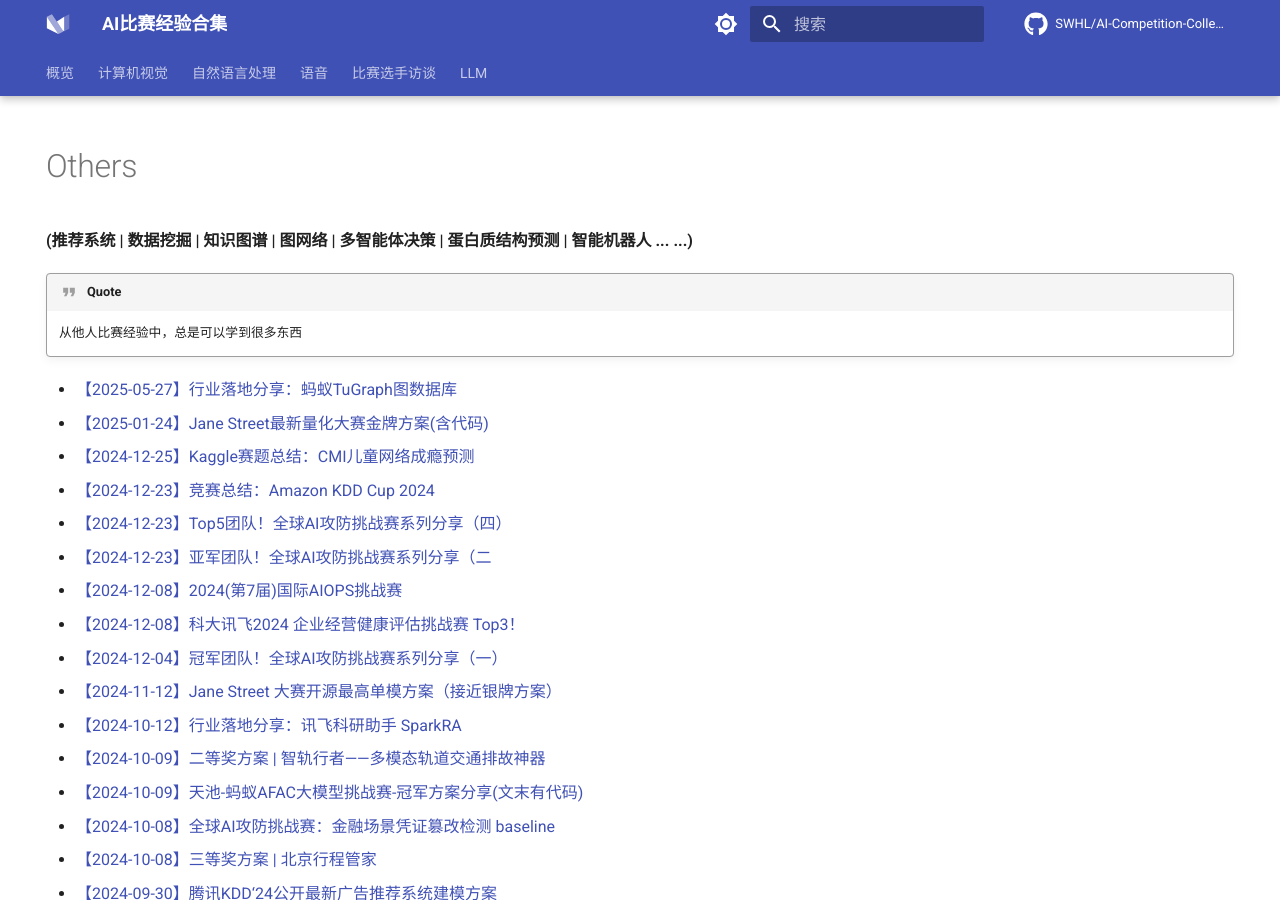
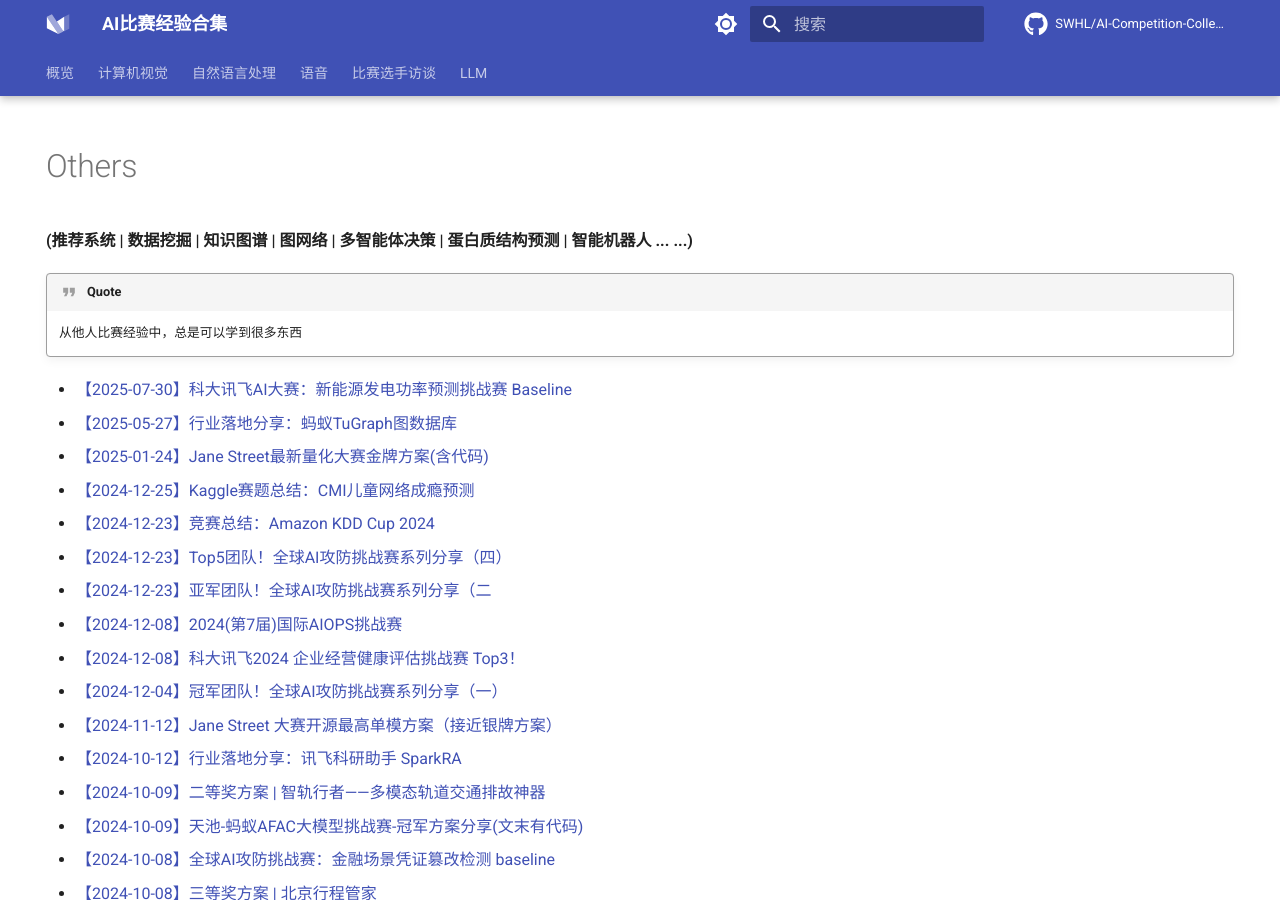
Before and after one commit to SWHL/AI-Competition-Collections, an MkDocs documentation site: the page built from docs/Others.md, in a window 1280 px wide and 900 px high. Built offline with MkDocs 1.6.1 and Material for MkDocs 9.7.7, drawn with Linux system fonts in a browser that asks for light colours; comment, search, counter and statistics services are not loaded.

Commit message:
Update Others.md

```diff
--- a/docs/Others.md
+++ b/docs/Others.md
@@ -14,6 +14,7 @@
 
     从他人比赛经验中，总是可以学到很多东西
 
+- [【2025-07-30】科大讯飞AI大赛：新能源发电功率预测挑战赛 Baseline](https://mp.weixin.qq.com/s/d92u-JnwhtUcgeGvTbLW2A)
 - [【2025-05-27】行业落地分享：蚂蚁TuGraph图数据库](https://mp.weixin.qq.com/s/mc4r6-j7FzufnSqCS3oLJA)
 - [【2025-01-24】Jane Street最新量化大赛金牌方案(含代码)](https://mp.weixin.qq.com/s/8mQkX3c17A_61A4CsZVxxA)
 - [【2024-12-25】Kaggle赛题总结：CMI儿童网络成瘾预测](https://mp.weixin.qq.com/s/1xGuHtTm4Jqpk4shJ-fnZQ)
```
